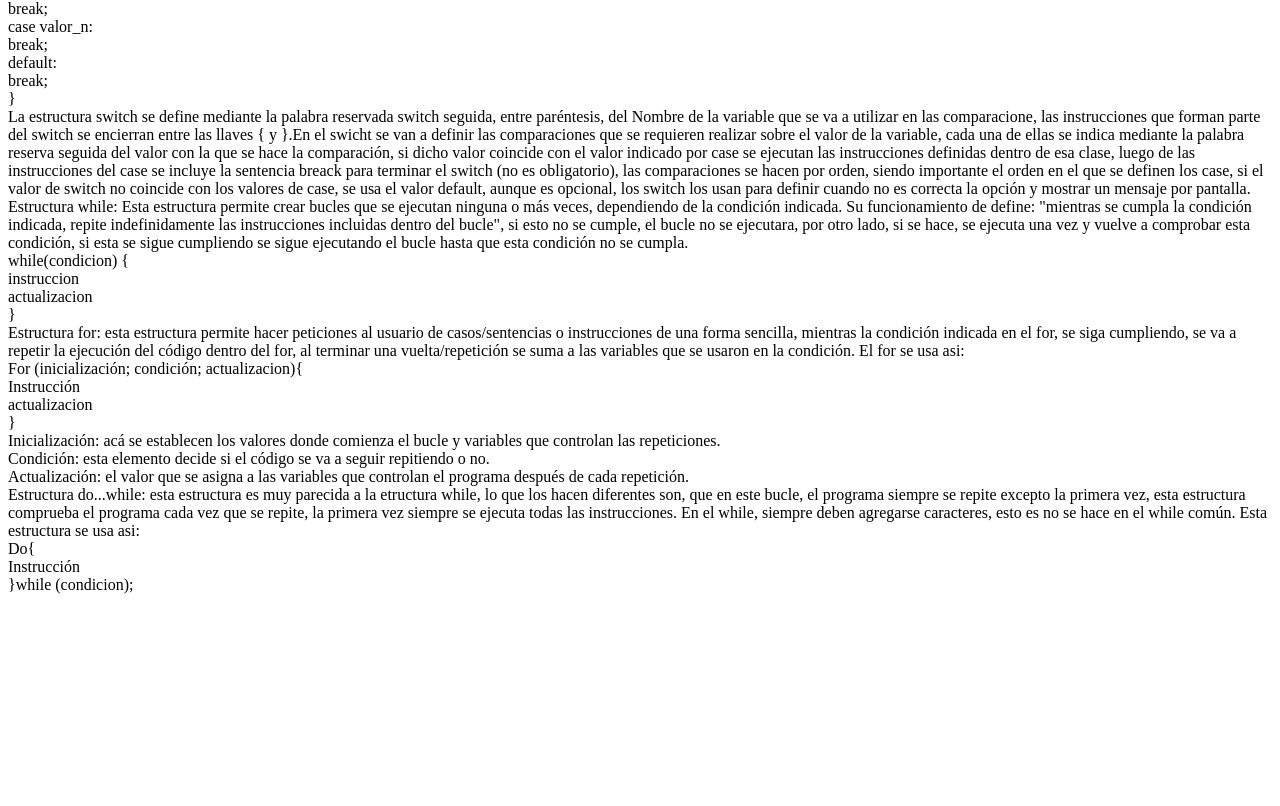
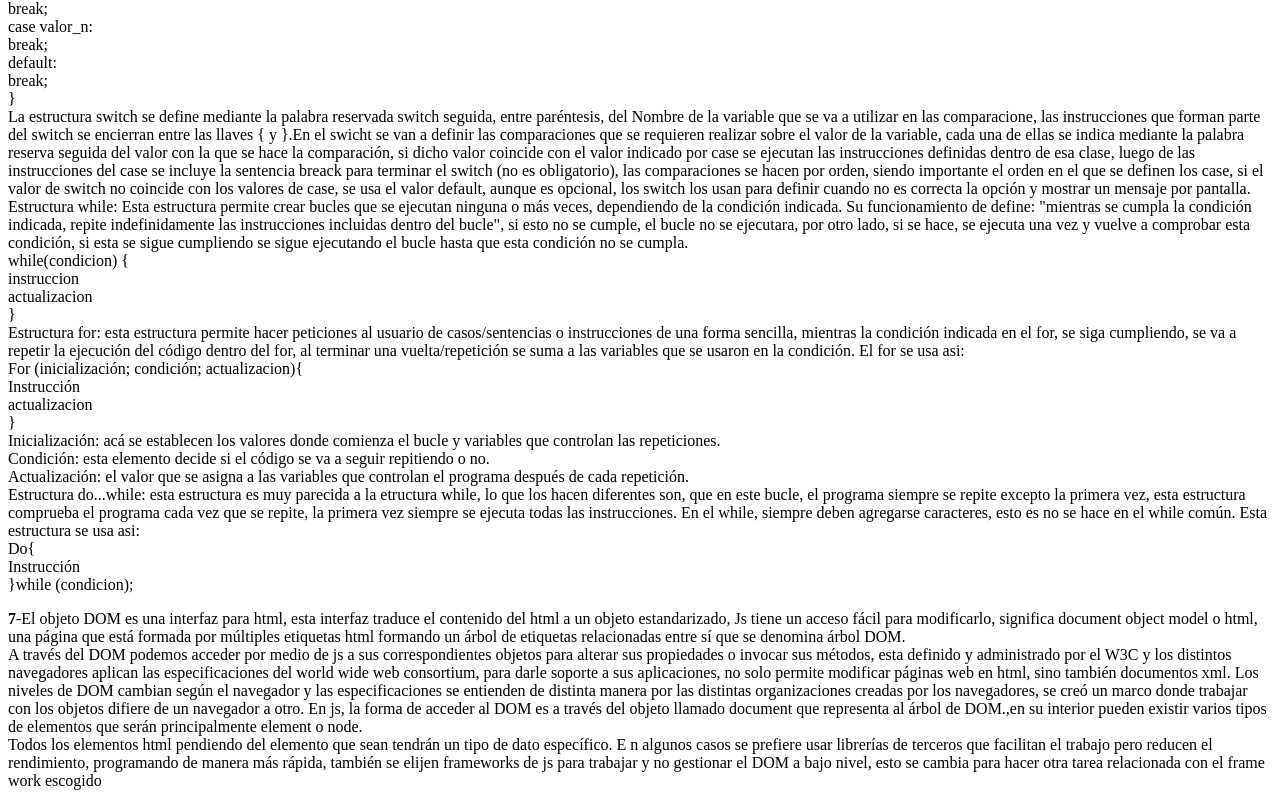
Before and after one commit to MOLINA-JUAN/tp6infojs, a plain HTML site: page index.html in a window 1280 px wide. Shown: the part 3006-3812 px from the top of the page. Before the commit the page ends 3616 px from the top, so only its background shows below. Drawn offline with Linux system fonts and the light colour scheme.

Commit message:
respuesta 7

```diff
--- a/index.html
+++ b/index.html
@@ -170,8 +170,13 @@ AND a nivel de bits(&);OR a nivel de bits (|);XOR a nivel de bits (^);NOT a nive
         Do{<br/>
         Instrucción<br/>
         }while (condicion);<br/>
+    </p>
+    <p>
+        <strong>7</strong>-El objeto DOM es una interfaz para html, esta interfaz traduce el contenido del html a un objeto estandarizado, Js tiene un acceso fácil para modificarlo, significa document object model o html, una página que está formada por múltiples etiquetas html formando un árbol de etiquetas relacionadas entre sí que se denomina árbol DOM. <br/>
+        A través del DOM podemos acceder por medio de js a sus correspondientes objetos para alterar sus propiedades o invocar sus métodos, esta definido y administrado por el W3C y los distintos navegadores aplican las especificaciones del world wide web consortium, para darle soporte a sus aplicaciones, no solo permite modificar páginas web en html, sino también documentos xml. Los niveles de DOM cambian según  el navegador y las especificaciones se entienden de distinta manera por las distintas organizaciones creadas por los navegadores, se creó un marco donde trabajar con los objetos difiere de un navegador a otro. En js, la forma de acceder al DOM es a través del objeto llamado document que representa al árbol de DOM.,en su interior pueden existir varios tipos de elementos que serán principalmente element o node.<br/>
+        Todos los elementos html pendiendo del elemento que sean tendrán un tipo de dato específico. E n algunos casos se prefiere usar librerías de terceros que facilitan el trabajo pero reducen el rendimiento, programando de manera más rápida,  también se elijen frameworks de js para trabajar y no gestionar el DOM a bajo nivel, esto se cambia para hacer otra tarea relacionada con el frame work escogido
+    </p>
 
-    </p>
 
 </body>
 </html>
```
